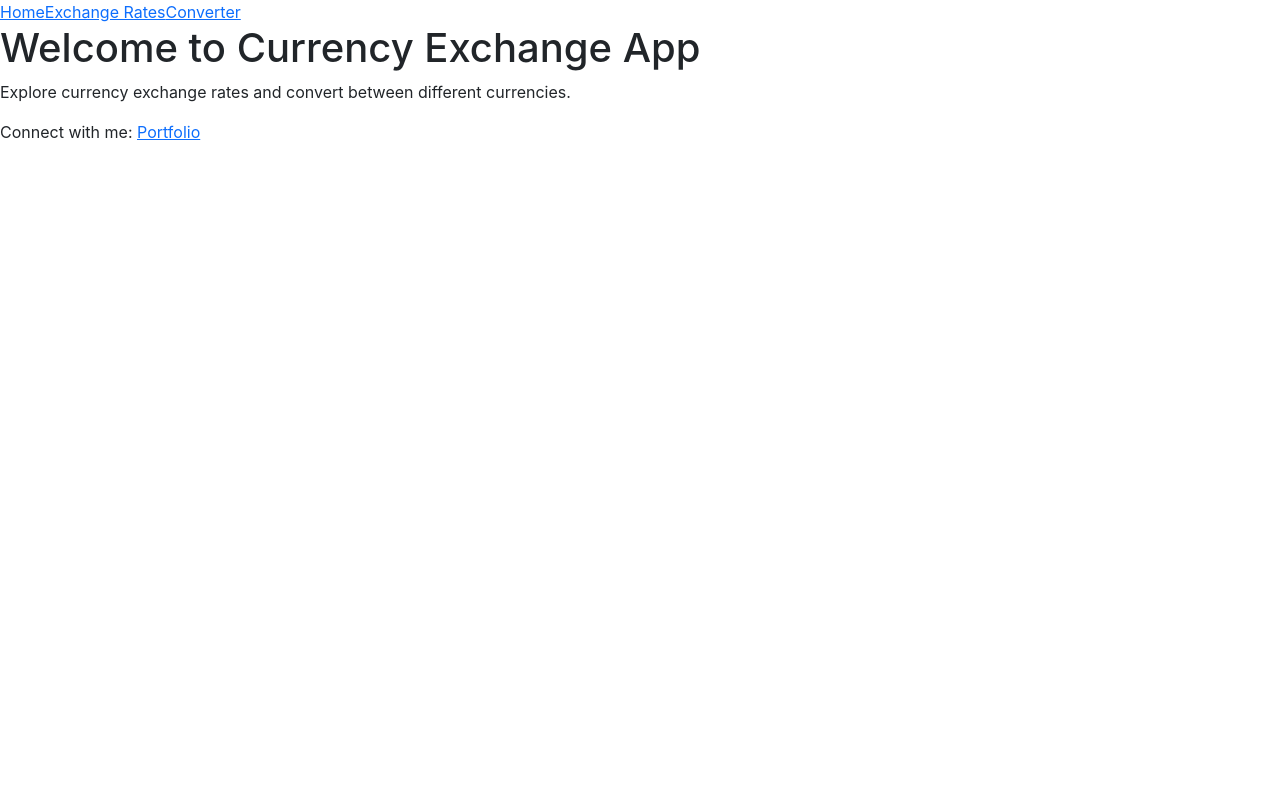
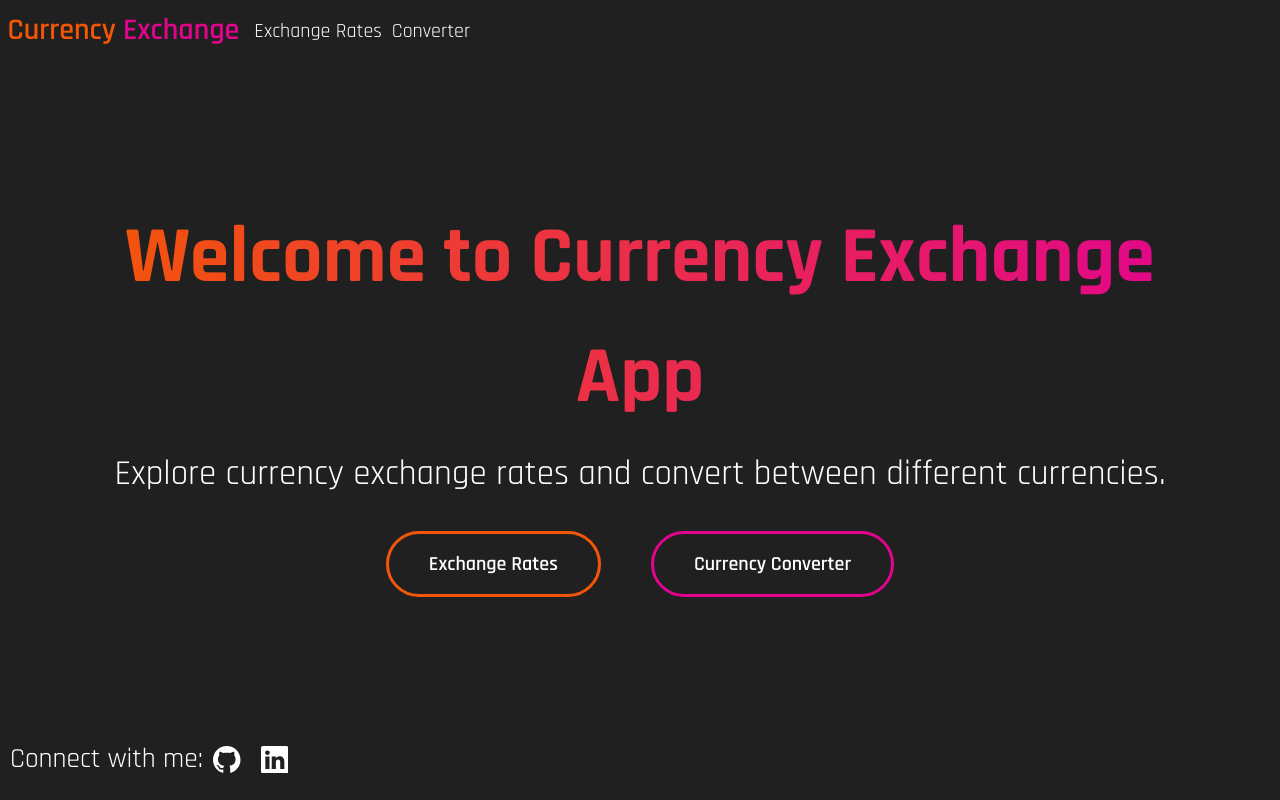
Before and after one commit to CodeFlow0/react-currency-exchange-app, a React (Create React App) app: page / in a window 1280 px wide. Built offline with nearby package versions, Linux system fonts and the light colour scheme.

Commit message:
Completed landing page

```diff
--- a/package.json
+++ b/package.json
@@ -9,6 +9,7 @@
     "bootstrap": "^5.3.1",
     "react": "^18.2.0",
     "react-dom": "^18.2.0",
+    "react-icons": "^4.10.1",
     "react-router-dom": "^5.3.4",
     "react-scripts": "5.0.1",
     "web-vitals": "^2.1.4"
--- a/public/index.html
+++ b/public/index.html
@@ -1,14 +1,12 @@
 <!DOCTYPE html>
 <html lang="en">
+
 <head>
   <meta charset="utf-8" />
   <link rel="icon" href="%PUBLIC_URL%/favicon.ico" />
   <meta name="viewport" content="width=device-width, initial-scale=1" />
   <meta name="theme-color" content="#000000" />
-    <meta
-      name="description"
-      content="Web site created using create-react-app"
-    />
+  <meta name="description" content="Web site created using create-react-app" />
   <link rel="apple-touch-icon" href="%PUBLIC_URL%/logo192.png" />
   <!--
       manifest.json provides metadata used when your web app is installed on a
@@ -25,7 +23,11 @@
       Learn how to configure a non-root public URL by running `npm run build`.
     -->
   <title>React App</title>
+  <link rel="preconnect" href="https://fonts.googleapis.com">
+  <link rel="preconnect" href="https://fonts.gstatic.com" crossorigin>
+  <link href="https://fonts.googleapis.com/css2?family=Rajdhani:wght@300;400;500;600;700&display=swap" rel="stylesheet">
 </head>
+
 <body>
   <noscript>You need to enable JavaScript to run this app.</noscript>
   <div id="root"></div>
@@ -40,4 +42,5 @@
       To create a production bundle, use `npm run build` or `yarn build`.
     -->
 </body>
+
 </html>
--- /dev/null
+++ b/src/ExchangeRateLists.css
@@ -0,0 +1,3 @@
+body {
+  background-color: white;
+}
--- a/src/ExchangeRateLists.js
+++ b/src/ExchangeRateLists.js
@@ -1,6 +1,7 @@
 import React, { useState, useEffect } from 'react';
 import { Link } from 'react-router-dom';
-import { getExchangeRates } from './api'; // Implement the API call function
+import { getExchangeRates } from './api';
+import './ExchangeRateLists.css';
 
 function ExchangeRateLists() {
   const [exchangeRates, setExchangeRates] = useState([]);
--- /dev/null
+++ b/src/Footer.css
@@ -0,0 +1,37 @@
+footer {
+  position: absolute;
+  bottom: 1rem;
+  left: 1rem;
+  z-index: 1;
+}
+
+a {
+  color: white;
+}
+
+.footer-text {
+  color: #ffffff;
+  font-size: 2.75rem;
+}
+
+.footer-icon:hover {
+  transform: translateY(-5px);
+  transition: all .1s ease-in-out;
+  cursor: pointer;
+}
+
+.bs-gh {
+  margin: 0 1rem;
+}
+
+.bs-gh:hover {
+  color: #f45608;
+}
+
+.bs-li {
+  margin-left: 1rem;
+}
+
+.bs-li:hover {
+  color: #e2048d;
+}
--- a/src/Footer.js
+++ b/src/Footer.js
@@ -1,9 +1,15 @@
 import React from 'react';
+import { BsGithub } from 'react-icons/bs';
+import { BsLinkedin } from 'react-icons/bs';
+import './Footer.css';
 
 function Footer() {
   return (
     <footer>
-      <p>Connect with me: <a href="https://example.com">Portfolio</a></p>
+      <p className="footer-text">Connect with me:
+        <a href="https://github.com/CodeFlow0" target="_blank"><BsGithub className="footer-icon bs-gh" /></a>
+        <a href="https://www.linkedin.com/in/jacob-oquinn/" target="_blank"><BsLinkedin className="footer-icon bs-li" /></a>
+      </p>
     </footer>
   );
 }
--- /dev/null
+++ b/src/LandingPage.css
@@ -0,0 +1,87 @@
+html {
+  font-size: 10px;
+}
+
+body {
+  font-family: 'Rajdhani', sans-serif;
+}
+
+.main-text-container {
+  background: #202020;
+  height: 100vh;
+  width: 100%;
+  display: flex;
+  align-items: center;
+  justify-content: center;
+}
+
+.main-text {
+  text-align: center;
+}
+
+#title {
+  background-image: linear-gradient(to right, #f45608, #e2048d);
+  -webkit-background-clip: text;
+  background-clip: text;
+  color: transparent;
+  font-size: 8rem;
+  font-weight: 700;
+  line-height: 1.5;
+  margin-bottom: 0;
+}
+
+#sub-title {
+  font-size: 3.5rem;
+  color: #ffffff;
+  margin: 1rem 0 3rem 0;
+}
+
+.left {
+  border: 3px solid #f45608;
+  margin-right: 2.5rem;
+}
+
+.left:before {
+  background-color: #f45608;
+}
+
+.right {
+  border: 3px solid #e2048d;
+  margin-left: 2.5rem;
+}
+
+.right:before {
+  background-color: #e2048d;
+}
+
+.button {
+  display: inline-block;
+  padding: 1.5rem 4rem;
+  font-size: 2rem;
+  font-weight: 600;
+  border-radius: 50px;
+  color: #ffffff;
+  cursor: pointer;
+  position: relative;
+  background-color: transparent;
+  text-decoration: none;
+  overflow: hidden;
+  z-index: 1;
+  font-family: inherit;
+}
+
+.button:before {
+  content: "";
+  position: absolute;
+  left: 0;
+  top: 0;
+  width: 100%;
+  height: 100%;
+  transform: translateX(-100%);
+  transition: all .3s;
+  z-index: -1;
+}
+
+.button:hover:before {
+  transform: translateX(0);
+}
--- a/src/LandingPage.js
+++ b/src/LandingPage.js
@@ -1,10 +1,20 @@
 import React from 'react';
+import { Link } from 'react-router-dom';
+import './LandingPage.css';
 
 function LandingPage() {
   return (
-    <div>
-      <h1>Welcome to Currency Exchange App</h1>
-      <p>Explore currency exchange rates and convert between different currencies.</p>
+    <div className="main-text-container">
+      <div className="container text-center">
+        <div className="row">
+          <div className="col-12 main-text">
+            <h1 id="title">Welcome to Currency Exchange App</h1>
+            <p id="sub-title">Explore currency exchange rates and convert between different currencies.</p>
+            <Link to="/exchange-rates" className="left button">Exchange Rates</Link>
+            <Link to="/converter" className="right button">Currency Converter</Link>
+          </div>
+        </div>
+      </div>
     </div>
   );
 }
--- /dev/null
+++ b/src/Navbar.css
@@ -0,0 +1,21 @@
+.nav-title {
+  font-size: 3rem;
+  font-weight: 600;
+}
+
+.nav-links {
+  font-size: 2rem;
+  font-weight: 400;
+}
+
+.nav-title>span:first-child {
+  color: #f45608;
+}
+
+.nav-title>span:last-child {
+  color: #e2048d;
+}
+
+.navbar-toggler {
+  background-color: #ffffff;
+}
--- a/src/Navbar.js
+++ b/src/Navbar.js
@@ -1,12 +1,26 @@
 import React from 'react';
 import { Link } from 'react-router-dom';
+import './Navbar.css';
 
 function Navbar() {
   return (
-    <nav>
-      <Link to="/">Home</Link>
-      <Link to="/exchange-rates">Exchange Rates</Link>
-      <Link to="/converter">Converter</Link>
+    <nav className="navbar navbar-expand-lg fixed-top">
+      <div className="container-fluid">
+        <Link to="/" className="navbar-brand text-white nav-title"><span>Currency</span><span> Exchange</span></Link>
+        <button className="navbar-toggler" type="button" data-bs-toggle="collapse" data-bs-target="#navbarNav" aria-controls="navbarNav" aria-expanded="false" aria-label="Toggle navigation">
+          <span className="navbar-toggler-icon"></span>
+        </button>
+        <div className="collapse navbar-collapse" id="navbarNav">
+          <ul className="navbar-nav">
+            <li className="nav-item">
+              <Link to="/exchange-rates" className="nav-link text-white nav-links">Exchange Rates</Link>
+            </li>
+            <li className="nav-item">
+              <Link to="/converter" className="nav-link text-white nav-links">Converter</Link>
+            </li>
+          </ul>
+        </div>
+      </div>
     </nav>
   );
 }
--- a/src/index.js
+++ b/src/index.js
@@ -1,6 +1,7 @@
 import React from 'react';
 import ReactDOM from 'react-dom/client';
 import 'bootstrap/dist/css/bootstrap.min.css';
+import 'bootstrap/dist/js/bootstrap.bundle.min.js';
 import './index.css';
 import App from './App';
 import reportWebVitals from './reportWebVitals';
```
Also changed, not shown: 1 other file (tests, documents, lock files or other folders). Lines whose indentation alone changed are shown as unchanged.
